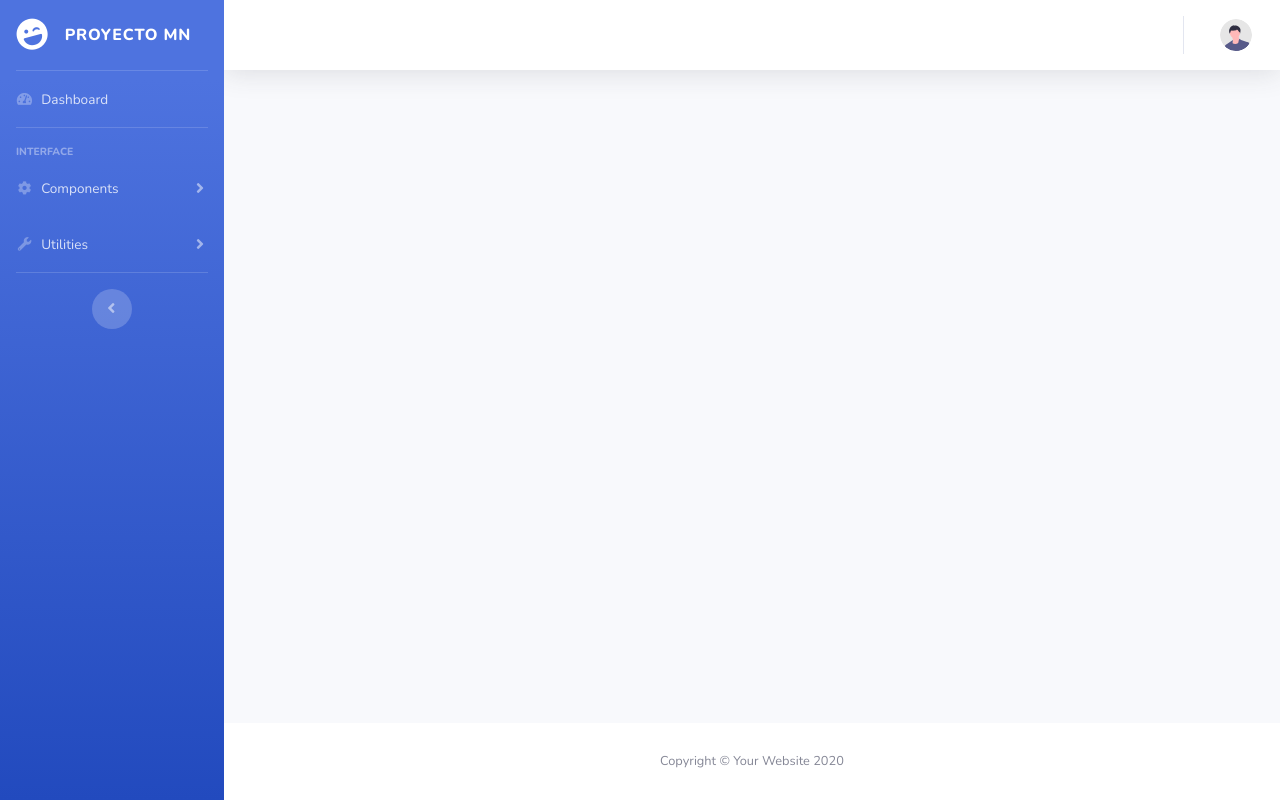
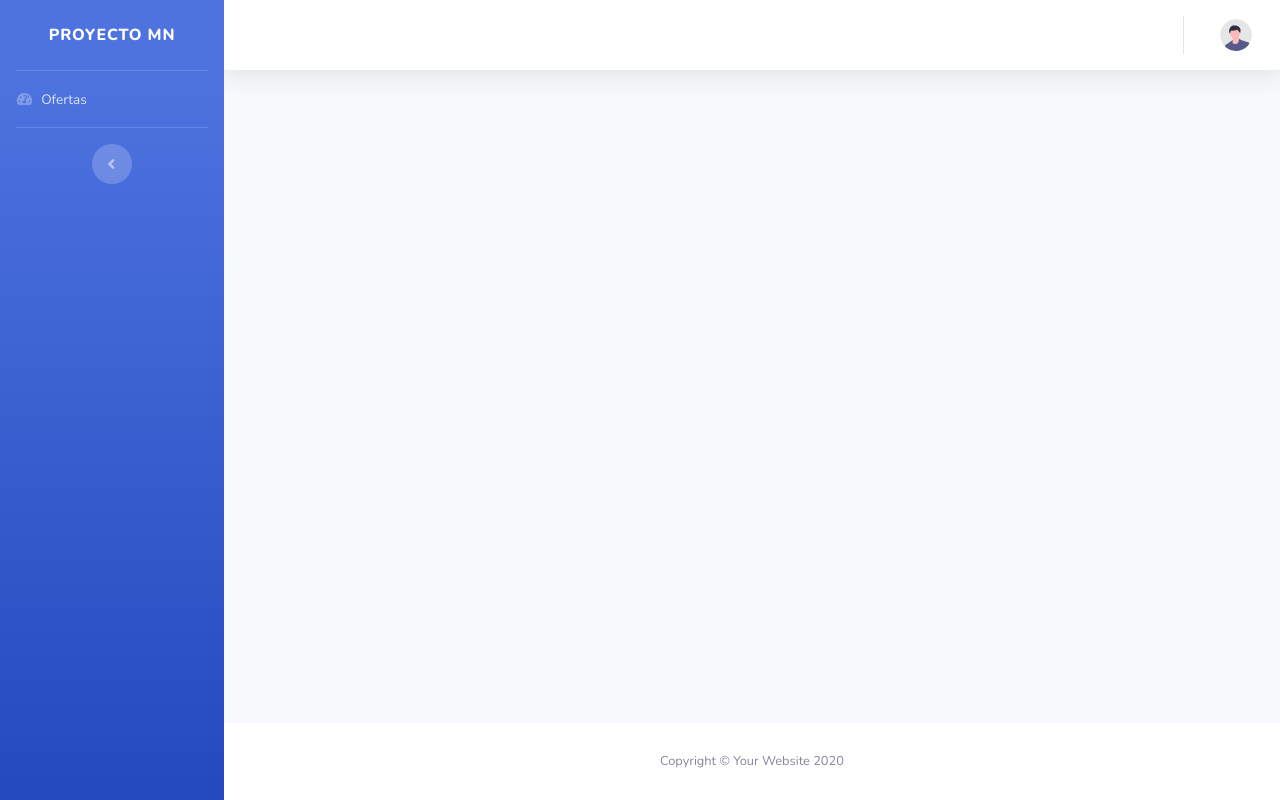
Before and after one commit to develasmen/ProyectoMN, a PHP site: page /View/Login/home.php in a window 1280 px wide. Run offline with PHP 8.4, Linux system fonts and the light colour scheme.

Commit message:
Semana 6 Receso

```diff
--- a/Controller/LoginController.php
+++ b/Controller/LoginController.php
@@ -38,7 +38,9 @@ if(isset($_POST["btnIniciarSesion"]))
     if($resultado != null && $resultado -> num_rows > 0)
     {
         $datos = mysqli_fetch_array($resultado);
-        $_SESSION["NombreUsuario"] = $datos["Nombre"];
+        $_SESSION["NombreUsuario"] = $datos["NombreUsuario"];
+        $_SESSION["NombrePerfil"] = $datos["NombrePerfil"];
+        $_SESSION["IdPerfil"] = $datos["IdPerfil"];
         header('location: ../../View/Login/home.php');
     }
     else
--- a/View/layoutInterno.php
+++ b/View/layoutInterno.php
@@ -14,20 +14,28 @@ function BarraNavegacion(){
         $usuario = $_SESSION["NombreUsuario"];
     }
 
+    $nombrePerfil = "";
+    if(isset($_SESSION["NombrePerfil"]))
+    {
+        $nombrePerfil = $_SESSION["NombrePerfil"];
+    }
+
     echo'<nav class="navbar navbar-expand navbar-light bg-white topbar mb-4 static-top shadow">
 
                     <button id="sidebarToggleTop" class="btn btn-link d-md-none rounded-circle mr-3">
                         <i class="fa fa-bars"></i>
-                    </button>
+                    </button>' .
 
-                    <ul class="navbar-nav ml-auto">
+                    $nombrePerfil
+
+                    . '<ul class="navbar-nav ml-auto">
 
                         <div class="topbar-divider d-none d-sm-block"></div>
 
                         <li class="nav-item dropdown no-arrow">
                             <a class="nav-link dropdown-toggle" href="#" id="userDropdown" role="button"
                                 data-toggle="dropdown" aria-haspopup="true" aria-expanded="false">
-                                <span class="mr-2 d-none d-lg-inline text-gray-600 small">' . $usuario . '</span>
+                                <span class="mr-2 d-none d-lg-inline text-gray-600 ">' . $usuario . '</span>
                                 <img class="img-profile rounded-circle"
                                     src="../Img/undraw_profile.svg">
                             </a>
@@ -62,63 +70,36 @@ function MenuNavegacion(){
     echo '<ul class="navbar-nav bg-gradient-primary sidebar sidebar-dark accordion" id="accordionSidebar">
 
             <a class="sidebar-brand d-flex align-items-center justify-content-center" href="index.html">
-                <div class="sidebar-brand-icon rotate-n-15">
-                    <i class="fas fa-laugh-wink"></i>
-                </div>
                 <div class="sidebar-brand-text mx-3">Proyecto MN</div>
             </a>
 
-            <hr class="sidebar-divider my-0">
+            <hr class="sidebar-divider my-0">';
 
-            <li class="nav-item">
-                <a class="nav-link" href="index.html">
-                    <i class="fas fa-fw fa-tachometer-alt"></i>
-                    <span>Dashboard</span></a>
-            </li>
+            if(isset($_SESSION["IdPerfil"]) && $_SESSION["IdPerfil"] == "1")
+            {
+                echo '<li class="nav-item">
+                        <a class="nav-link" href="index.html">
+                            <i class="fas fa-fw fa-tachometer-alt"></i>
+                            <span>Mant. Puestos</span></a>
+                    </li>
+                    <li class="nav-item">
+                        <a class="nav-link" href="index.html">
+                            <i class="fas fa-fw fa-tachometer-alt"></i>
+                            <span>Mant. Ofertas</span></a>
+                    </li>';
+            }
+            else{
+                echo '<li class="nav-item">
+                        <a class="nav-link" href="index.html">
+                            <i class="fas fa-fw fa-tachometer-alt"></i>
+                            <span>Ofertas</span></a>
+                    </li>';
+            }
 
+            echo '
             <hr class="sidebar-divider">
-
-            <div class="sidebar-heading">
-                Interface
-            </div>
-
-            <li class="nav-item">
-                <a class="nav-link collapsed" href="#" data-toggle="collapse" data-target="#collapseTwo"
-                    aria-expanded="true" aria-controls="collapseTwo">
-                    <i class="fas fa-fw fa-cog"></i>
-                    <span>Components</span>
-                </a>
-                <div id="collapseTwo" class="collapse" aria-labelledby="headingTwo" data-parent="#accordionSidebar">
-                    <div class="bg-white py-2 collapse-inner rounded">
-                        <h6 class="collapse-header">Custom Components:</h6>
-                        <a class="collapse-item" href="buttons.html">Buttons</a>
-                        <a class="collapse-item" href="cards.html">Cards</a>
-                    </div>
-                </div>
-            </li>
-
-            <li class="nav-item">
-                <a class="nav-link collapsed" href="#" data-toggle="collapse" data-target="#collapseUtilities"
-                    aria-expanded="true" aria-controls="collapseUtilities">
-                    <i class="fas fa-fw fa-wrench"></i>
-                    <span>Utilities</span>
-                </a>
-                <div id="collapseUtilities" class="collapse" aria-labelledby="headingUtilities"
-                    data-parent="#accordionSidebar">
-                    <div class="bg-white py-2 collapse-inner rounded">
-                        <h6 class="collapse-header">Custom Utilities:</h6>
-                        <a class="collapse-item" href="utilities-color.html">Colors</a>
-                        <a class="collapse-item" href="utilities-border.html">Borders</a>
-                        <a class="collapse-item" href="utilities-animation.html">Animations</a>
-                        <a class="collapse-item" href="utilities-other.html">Other</a>
-                    </div>
-                </div>
-            </li>
-
-            <hr class="sidebar-divider">
-
             <div class="text-center d-none d-md-inline">
-                <button class="rounded-circle border-0" id="sidebarToggle"></button>
+            <button class="rounded-circle border-0" id="sidebarToggle"></button>
             </div>
 
         </ul>';
```
Also changed, not shown: mn_database.sql (+65 -10 lines).
